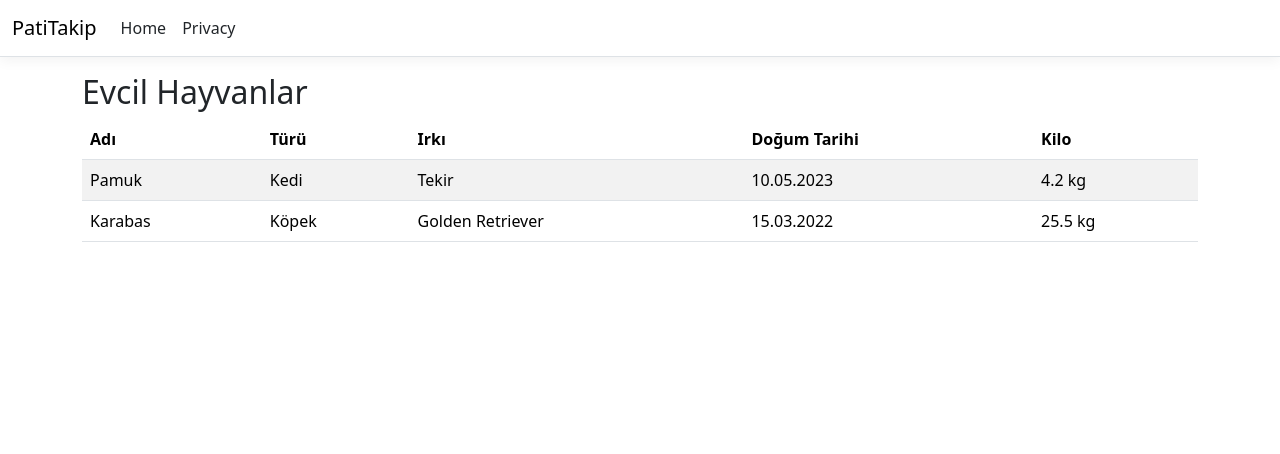
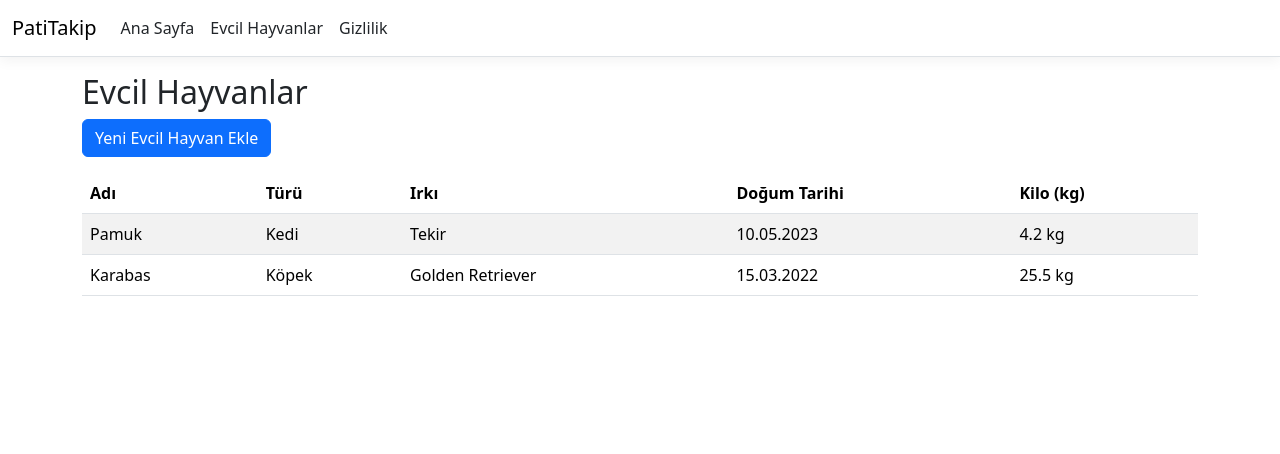
Before and after one commit to semiramis-demirezen/PatiTakip, an ASP.NET Core app: page /Pets in a window 1280 px wide. Shown: the top 454 px of the page. Run offline with ASP.NET Core 8, Linux system fonts and the light colour scheme; style sheets or scripts are compiled from the project's sources.

Commit message:
Evcil hayvan menusu ve ekleme baglantisi eklendi

```diff
--- a/Views/Pets/Index.cshtml
+++ b/Views/Pets/Index.cshtml
@@ -8,6 +8,14 @@
 }
 
 <h2>Evcil Hayvanlar</h2>
+
+
+@* H05: Yeni evcil hayvan ekleme formuna geçiş. *@
+<a asp-controller="Pets"
+   asp-action="Create"
+   class="btn btn-primary mb-3">
+    Yeni Evcil Hayvan Ekle
+</a>
 
 
 @* H04: POST işleminden sonra gelen mesajı gösteriyoruz. *@
@@ -27,7 +35,7 @@
             <th>Türü</th>
             <th>Irkı</th>
             <th>Doğum Tarihi</th>
-            <th>Kilo</th>
+            <th>Kilo (kg)</th>
         </tr>
     </thead>
 
--- a/Views/Shared/_Layout.cshtml
+++ b/Views/Shared/_Layout.cshtml
@@ -1,5 +1,5 @@
 <!DOCTYPE html>
-<html lang="en">
+<html lang="tr">
 <head>
     <meta charset="utf-8" />
     <meta name="viewport" content="width=device-width, initial-scale=1.0" />
@@ -19,14 +19,30 @@
                     <span class="navbar-toggler-icon"></span>
                 </button>
                 <div class="navbar-collapse collapse d-sm-inline-flex justify-content-between">
+
                     <ul class="navbar-nav flex-grow-1">
+                        @* H03-H05: Ana sayfaya yönlendiren bağlantı. *@
                         <li class="nav-item">
-                            <a class="nav-link text-dark" asp-area="" asp-controller="Home" asp-action="Index">Home</a>
+                            <a class="nav-link text-dark"
+                            asp-controller="Home"
+                            asp-action="Index">Ana Sayfa</a>
                         </li>
+
+                        @* H05: Evcil hayvan listeleme sayfasına yönlendirir. *@
                         <li class="nav-item">
-                            <a class="nav-link text-dark" asp-area="" asp-controller="Home" asp-action="Privacy">Privacy</a>
+                            <a class="nav-link text-dark"
+                            asp-controller="Pets"
+                            asp-action="Index">Evcil Hayvanlar</a>
+                        </li>
+
+                        @* H05: Gizlilik sayfasına yönlendirir. *@
+                        <li class="nav-item">
+                            <a class="nav-link text-dark"
+                            asp-controller="Home"
+                            asp-action="Privacy">Gizlilik</a>
                         </li>
                     </ul>
+
                 </div>
             </div>
         </nav>
```
